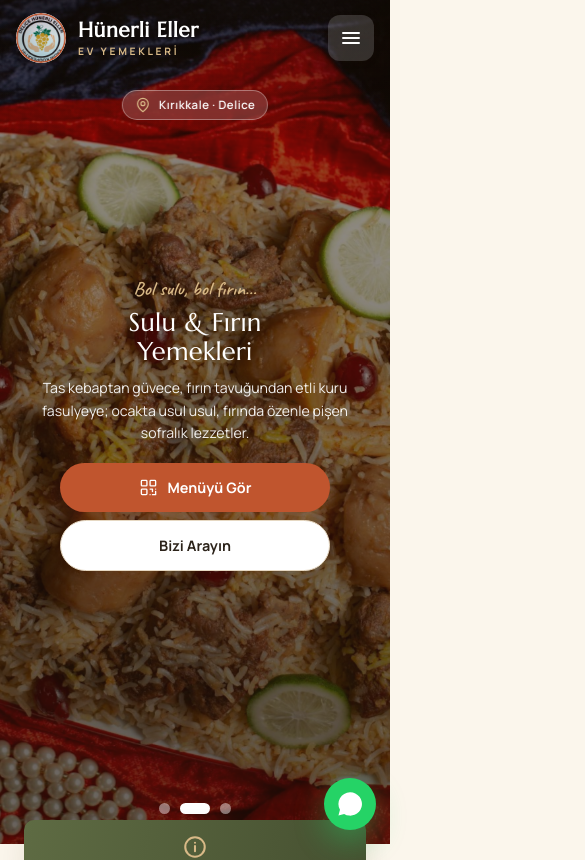
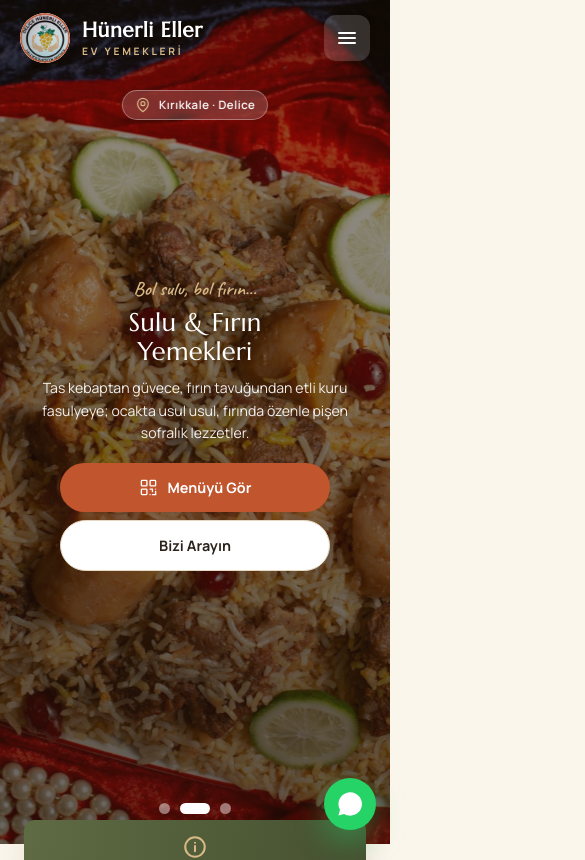
Before and after one commit to Gctcrypto/hunerlieller, a website: page index.html in a window 390 px wide. Shown: the top 860 px of the page, 585 px wide, since content can reach past the window. Drawn offline with Linux system fonts and the light colour scheme.

Commit message:
Kritik mobil fix: overflow-x:clip kaldırıldı — hamburger & WhatsApp düzeldi
KÖKDEN ÇÖZÜM:
- html { overflow-x: clip } KALDIRILDI — bu CSS özelliği bazı mobil
  tarayıcılarda position:fixed elementlerini (nav hamburger, WA butonu)
  kırıyordu. Sayfanın genişlemesine de neden oluyordu.
- body: max-width:100vw → position:relative (100vw scrollbar dahil 15px taşıyor)
- .nav: max-width:100vw kaldırıldı
- .nav-links: max-width:100vw kaldırıldı (100% yeterli)

İNDEX.HTML'e ÖZGÜ:
- .hero { contain: layout paint } — transform:scale() hero dışına taşmıyor
- .slide .bg { inset: -3% } — scale animasyonu kenarlarda boşluk bırakmıyor
- iframe scrolling=no — tanitim.html iframe sayfayı genişletmiyor
- .wa-float: z-index:200 + translateZ(0) — tüm cihazlarda görünür

GENEL:
- .menu-nav { overflow: hidden } — yatay taşma engeli

```diff
--- a/assets/css/style.css
+++ b/assets/css/style.css
@@ -54,7 +54,7 @@
 /* ----------------------------- Reset ----------------------------- */
 *, *::before, *::after { box-sizing: border-box; }
 * { margin: 0; padding: 0; }
-html { scroll-behavior: smooth; -webkit-text-size-adjust: 100%; overflow-x: clip; }
+html { scroll-behavior: smooth; -webkit-text-size-adjust: 100%; }
 body {
   font-family: var(--font-body);
   color: var(--ink);
@@ -64,7 +64,7 @@ body {
   -webkit-font-smoothing: antialiased;
   text-rendering: optimizeLegibility;
   overflow-x: hidden;
-  max-width: 100vw;
+  position: relative;
 }
 img { display: block; max-width: 100%; }
 a { color: inherit; text-decoration: none; }
@@ -116,7 +116,7 @@ h3 { font-size: clamp(1.3rem, 2.4vw, 1.7rem); }
 /* ----------------------------- Üst menü ----------------------------- */
 .nav {
   position: fixed; top: 0; left: 0; right: 0; z-index: 100;
-  width: 100%; max-width: 100vw;
+  width: 100%;
   height: var(--nav-h);
   display: flex; align-items: center;
   transition: background .3s, box-shadow .3s, backdrop-filter .3s;
@@ -155,10 +155,10 @@ h3 { font-size: clamp(1.3rem, 2.4vw, 1.7rem); }
 
 @media (max-width: 940px) {
   .nav-toggle { display: grid; }
-  .nav .wrap { width: calc(100% - 32px); max-width: calc(100vw - 32px); margin-inline: 16px; }
+  .nav .wrap { width: calc(100% - 40px); margin-inline: 20px; max-width: 100%; }
   .nav-links {
     position: fixed; left: 0; right: 0; top: var(--nav-h); bottom: auto;
-    width: 100%; max-width: 100vw;
+    width: 100%;
     flex-direction: column; align-items: stretch; gap: 4px;
     background: var(--cream); padding: 18px 24px 28px;
     box-shadow: var(--sh-md); border-top: 1px solid var(--line);
@@ -238,11 +238,14 @@ h3 { font-size: clamp(1.3rem, 2.4vw, 1.7rem); }
 
 /* ----------------------------- Yüzen WhatsApp ----------------------------- */
 .wa-float {
-  position: fixed; right: 20px; bottom: 20px; z-index: 90;
+  position: fixed; right: 20px; bottom: 20px; z-index: 200;
   width: 60px; height: 60px; border-radius: 50%;
   background: #25D366; color: #fff; display: grid; place-items: center;
   box-shadow: 0 12px 30px rgba(37,211,102,.4);
   transition: transform .25s; animation: wa-pop .5s .8s both;
+  /* Tarayıcı fixed-positioning'ini garanti altına al */
+  transform: translateZ(0);
+  -webkit-transform: translateZ(0);
 }
 .wa-float:hover { transform: scale(1.08); }
 .wa-float svg { width: 32px; height: 32px; }
@@ -666,7 +669,8 @@ h1, h2, h3, h4 { overflow-wrap: break-word; }
 }
 
 /* Menü kategori sekmesi taşma */
-.menu-nav .wrap { max-width: 100vw; }
+.menu-nav { overflow: hidden; }
+.menu-nav .wrap { max-width: 100%; }
 
 /* Contact grid tek sütun tablet */
 @media (max-width: 680px) {
--- a/index.html
+++ b/index.html
@@ -114,7 +114,7 @@
 <link rel="stylesheet" href="assets/css/style.css">
 <style>
   /* ---------- Hero slider ---------- */
-  .hero { position: relative; height: 100svh; min-height: 600px; max-height: 940px; overflow: hidden; }
+  .hero { position: relative; height: 100svh; min-height: 600px; max-height: 940px; overflow: hidden; contain: layout paint; }
   @media (max-width: 480px) { .hero { min-height: min(100svh, 560px); height: 100svh; } }
   @media (max-width: 380px) { .hero { min-height: 100svh; } }
   .slides { position: absolute; inset: 0; }
@@ -124,7 +124,7 @@
     display: grid; place-items: center; text-align: center;
   }
   .slide.active { opacity: 1; visibility: visible; }
-  .slide .bg { position: absolute; inset: 0; transform: scale(1.06); transition: transform 7s ease; }
+  .slide .bg { position: absolute; inset: -3%; transform: scale(1.06); transition: transform 7s ease; }
   .slide.active .bg { transform: scale(1); }
   .slide .bg img { position: absolute; inset: 0; width: 100%; height: 100%; object-fit: cover; z-index: 0; }
   .slide .bg::after { content:""; position:absolute; inset:0; z-index: 1; background: linear-gradient(180deg, rgba(28,18,10,.42), rgba(26,16,9,.66)); }
@@ -378,7 +378,7 @@
       <p class="lead">Hünerli Eller'i kısa bir tanıtımla keşfedin — kadın eliyle, ev sıcaklığında.</p>
     </div>
     <div class="video-band reveal">
-      <iframe class="promo-frame" id="promoFrame" src="tanitim.html" title="Hünerli Eller tanıtım videosu" loading="lazy"></iframe>
+      <iframe class="promo-frame" id="promoFrame" src="tanitim.html" title="Hünerli Eller tanıtım videosu" loading="lazy" scrolling="no"></iframe>
       <button class="video-ctrl" id="videoCtrl" aria-label="Videoyu duraklat/oynat" aria-pressed="false"></button>
     </div>
   </div>
```
